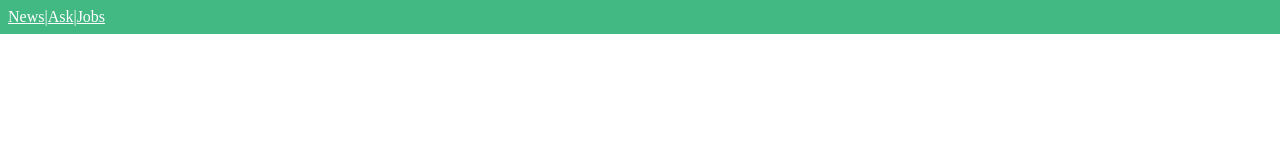
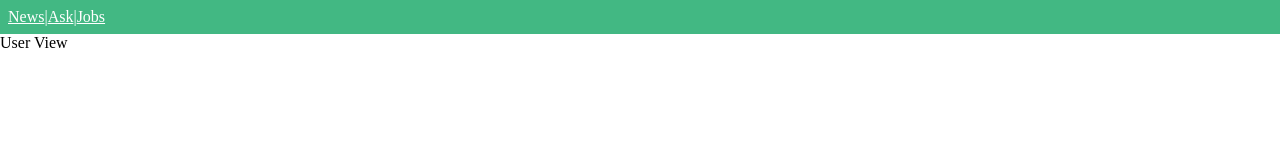
Before and after one commit to Jetty2020/vue-news, a Vue app: page /user in a window 1280 px wide. Before the commit this address had no page. Shown: the top 160 px of the page. Built offline with nearby package versions, Linux system fonts and the light colour scheme.

Commit message:
:sparkles: Item View, Use View 페이지 추가

```diff
--- /dev/null
+++ b/src/views/ItemView.vue
@@ -0,0 +1,13 @@
+<template>
+  <div>Item View</div>
+</template>
+
+<script>
+export default {
+
+}
+</script>
+
+<style>
+
+</style>
--- /dev/null
+++ b/src/views/UserView.vue
@@ -0,0 +1,13 @@
+<template>
+  <div>User View</div>
+</template>
+
+<script>
+export default {
+
+}
+</script>
+
+<style>
+
+</style>
```
Also changed, not shown: src/router/index.js (+8 -0 lines).
